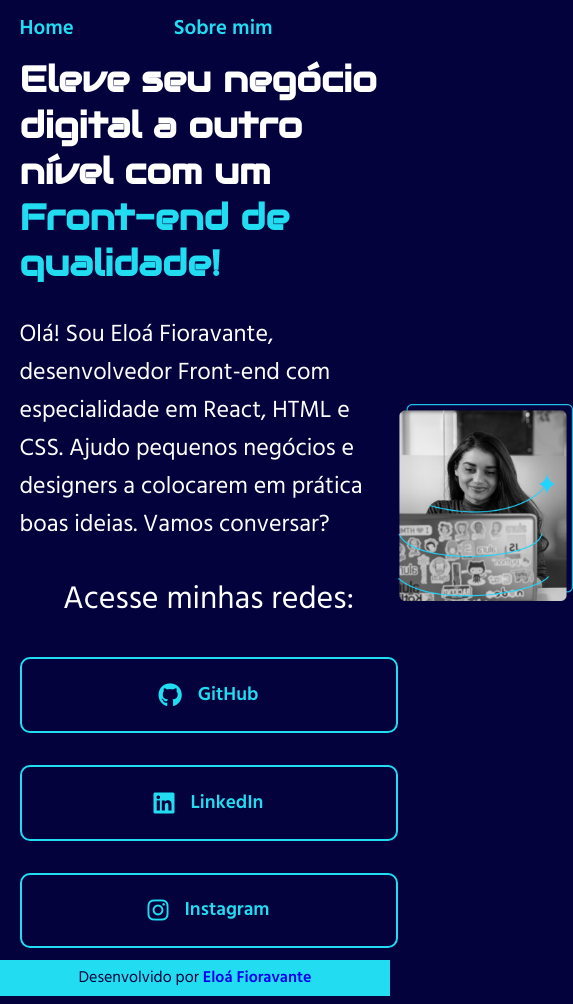
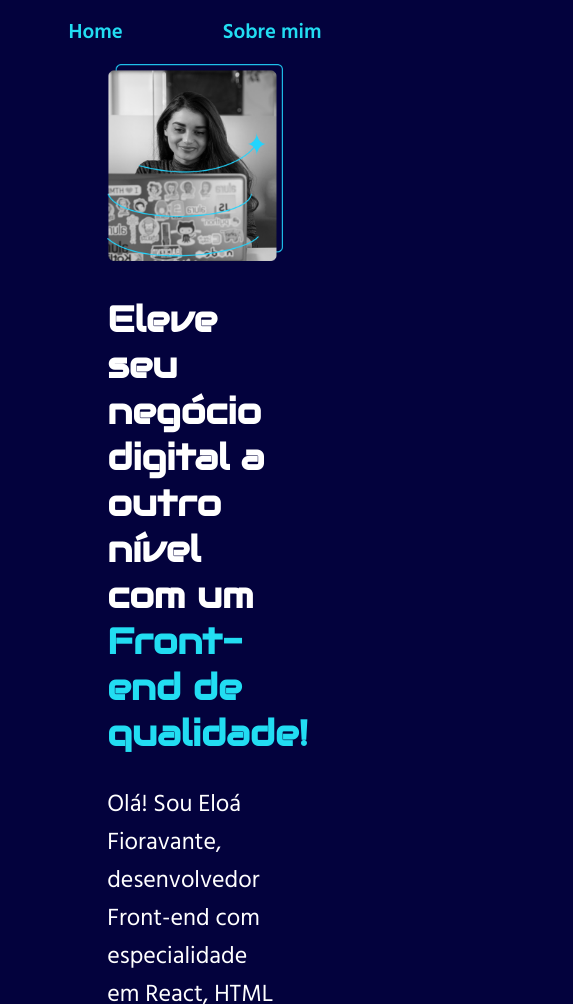
Before and after one commit to rogeriogauer/developer_announcement, a plain HTML site: page index.html in a window 390 px wide. Shown: the top 1004 px of the page, 573 px wide, since content can reach past the window. Drawn offline with Linux system fonts and the light colour scheme.

Commit message:
update developer announcement

```diff
--- a/assets/css/style.css
+++ b/assets/css/style.css
@@ -7,13 +7,13 @@
    text-decoration: none;
 }
 
-:root{
+:root {
    --cor01: #000000;
    --cor02: #FFFFFF;
    --cor03: #03023d;
    --cor04: #22DDF2;
    --font01: 'Hind', sans-serif;
-   --font02:'Audiowide', cursive;
+   --font02: 'Audiowide', cursive;
 }
 
 body {
@@ -22,16 +22,16 @@ body {
    font-family: var(--font01);
 }
 
-header.cabecalho{
+header.cabecalho {
    padding: 3% 0 0 5%;
 }
 
-nav.cabecalho__menu{
+nav.cabecalho__menu {
    display: flex;
    gap: 100px;
 }
 
-a.cabecalho__menu__link{
+a.cabecalho__menu__link {
    font-size: 1.3rem;
    font-weight: 600;
    color: var(--cor04);
@@ -43,13 +43,14 @@ main.apresentacao {
    align-items: center;
    justify-content: space-between;
    padding: 3% 5%;
+   gap: 35px;
 }
 
 section.apresentacao__conteudo {
    display: flex;
    flex-direction: column;
    gap: 30px;
-   width: 615px;
+   width: 50%;
 }
 
 h1.apresentacao__conteudo__titulo {
@@ -84,8 +85,8 @@ a.apresentacao__conteudo__links__link {
    display: flex;
    justify-content: center;
    align-items: center;
-   width: 378px;
-   color:var(--cor04);
+   width: 50%;
+   color: var(--cor04);
    border: 2px solid var(--cor04);
    text-decoration: none;
    font-size: 1.2rem;
@@ -96,30 +97,44 @@ a.apresentacao__conteudo__links__link {
    transition: all 0.5s ease-in-out;
 }
 
-a.apresentacao__conteudo__links__link:hover{
+a.apresentacao__conteudo__links__link:hover {
    background-color: var(--cor04);
    color: var(--cor03);
    scale: 1.03;
 }
 
-img.apresentacao__conteudo__imagem{
+img.apresentacao__conteudo__imagem {
    width: 50%;
 }
 
-i.apresentacao__conteudo__links--github,
-i.apresentacao__conteudo__links--linkedin,
-i.apresentacao__conteudo__links--instagram {
+i.apresentacao__conteudo__links__link--github,
+i.apresentacao__conteudo__links__link--linkedin,
+i.apresentacao__conteudo__links__link--instagram {
    color: var(--cor04);
    font-size: 1.5rem;
 }
 
-footer.rodape{
+footer.rodape {
    color: var(--cor03);
    background-color: var(--cor04);
    text-align: center;
    padding: 5px;
 }
 
-a.rodape__link{
+a.rodape__link {
    font-weight: 600;
 }
+
+@media (max-width: 1024px) {
+   header.cabecalho {
+      padding: 4% 0 1% 0;
+   }
+
+   nav.cabecalho__menu {
+      justify-content: center;
+   }
+
+   main.apresentacao {
+      flex-direction: column-reverse;
+   }
+}
--- a/index.html
+++ b/index.html
@@ -29,14 +29,15 @@
          <div class="apresentacao__conteudo__links">
             <h2 class="apresentacao__conteudo__subtitulo">Acesse minhas redes:</h2>
             <a class="apresentacao__conteudo__links__link" href="#"><i
-                  class="fa-brands fa-github apresentacao__conteudo__links--github"></i>GitHub</a>
+                  class="fa-brands fa-github apresentacao__conteudo__links__link--github"></i>GitHub</a>
             <a class="apresentacao__conteudo__links__link" href="#"><i
-                  class="fa-brands fa-linkedin apresentacao__conteudo__links--linkedin"></i>LinkedIn</a>
+                  class="fa-brands fa-linkedin apresentacao__conteudo__links__link--linkedin"></i>LinkedIn</a>
             <a class="apresentacao__conteudo__links__link" href="#"><i
-                  class="fa-brands fa-instagram apresentacao__conteudo__links--instagram"></i>Instagram</a>
+                  class="fa-brands fa-instagram apresentacao__conteudo__links__link--instagram"></i>Instagram</a>
          </div>
       </section>
-      <img class="apresentacao__conteudo__imagem" src="assets/img/developer.png" alt="foto da Eloá em frente a um notebook">
+      <img class="apresentacao__conteudo__imagem" src="assets/img/developer.png"
+         alt="foto da Eloá em frente a um notebook">
    </main>
    <footer class="rodape">
       Desenvolvido por <a class="rodape__link" href="https://github.com/rogeriogauer" target="_blank">Eloá
```
